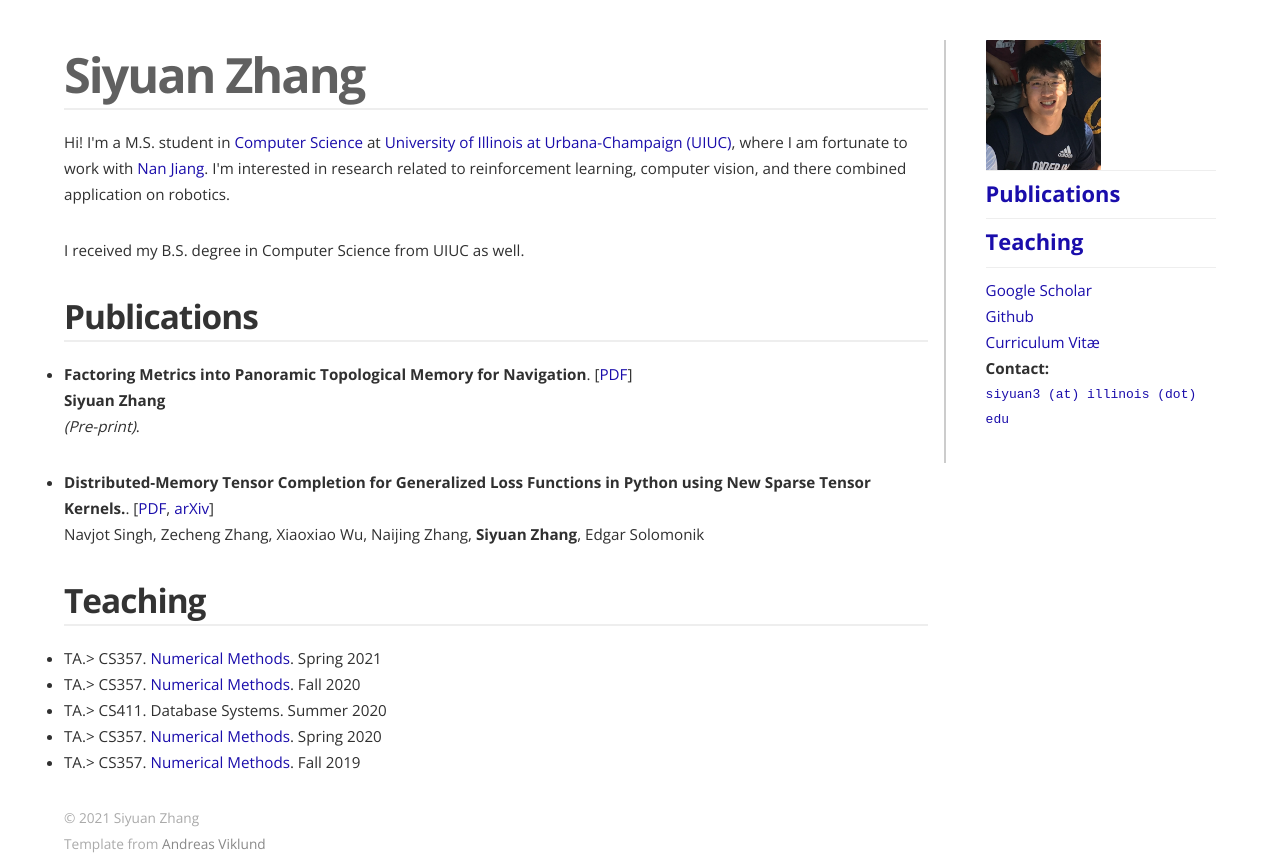
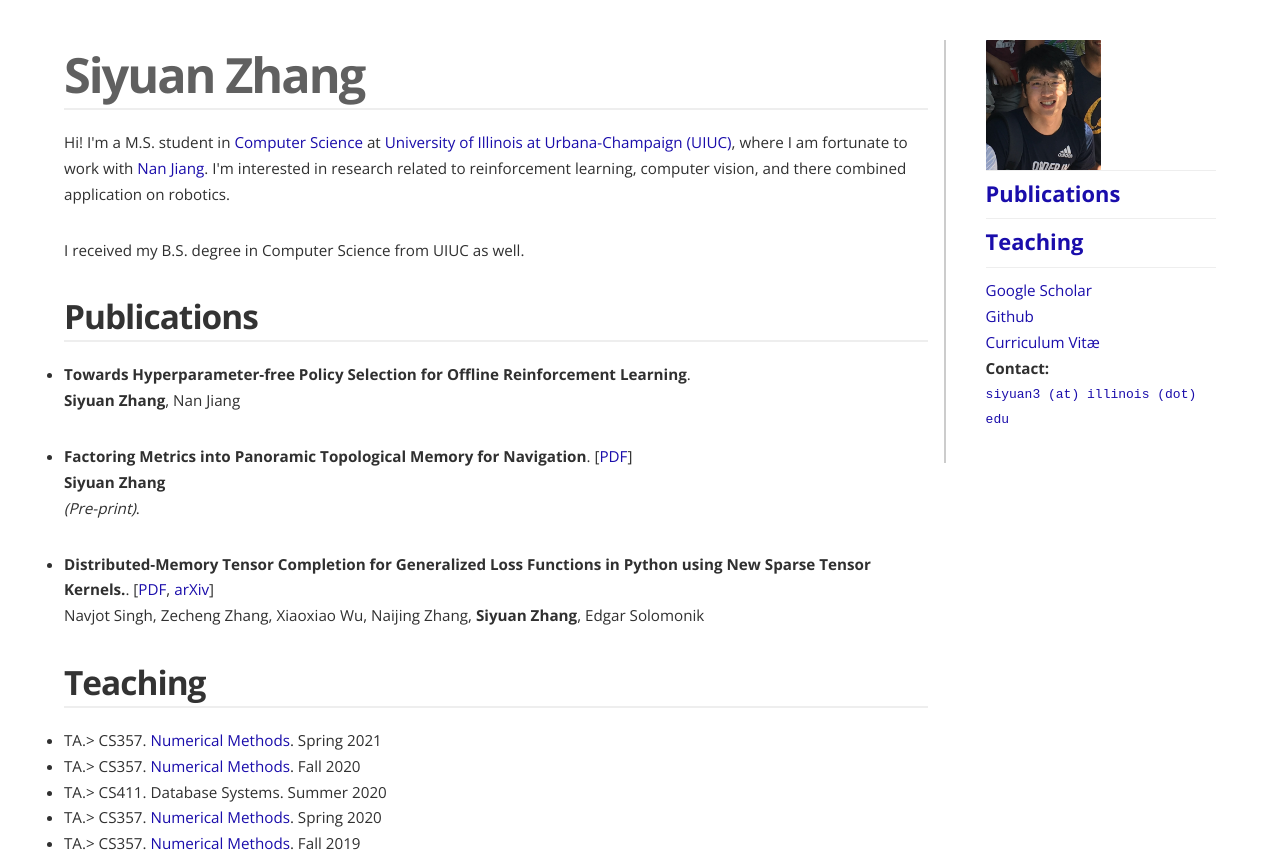
Before and after one commit to jasonzhang929/jasonzhang929.github.io, a plain HTML site: page index.html in a window 1280 px wide. Shown: the top 860 px of the page. Drawn offline with nearby package versions, Linux system fonts and the light colour scheme.

Commit message:
Initial commit

```diff
--- a/index.html
+++ b/index.html
@@ -42,11 +42,11 @@
 		<p>I received my B.S. degree in Computer Science from UIUC as well.</p>
 
 		<h2><a id="publications">Publications</a></h2>
-<!--		<ul>-->
-<!--				<li><strong>Towards Hyperparameter-free Policy Selection for Offline Reinforcement Learning</strong>.-->
-<!--				<br><strong>Siyuan Zhang</strong>, Nan Jiang-->
+		<ul>
+				<li><strong>Towards Hyperparameter-free Policy Selection for Offline Reinforcement Learning</strong>.
+				<br><strong>Siyuan Zhang</strong>, Nan Jiang
 <!--				<br><em>Submitted to Conference on Neural Information Processing Systems (NeurIPS) 2021.</em>-->
-<!--		</ul>-->
+		</ul>
 		<ul>
 			<li><strong>Factoring Metrics into Panoramic Topological Memory for Navigation</strong>. [<a href="https://jasonzhang929.github.io/papers/panoramic.pdf" target="_Blank">PDF</a>]
 			<br><strong>Siyuan Zhang</strong>
```
